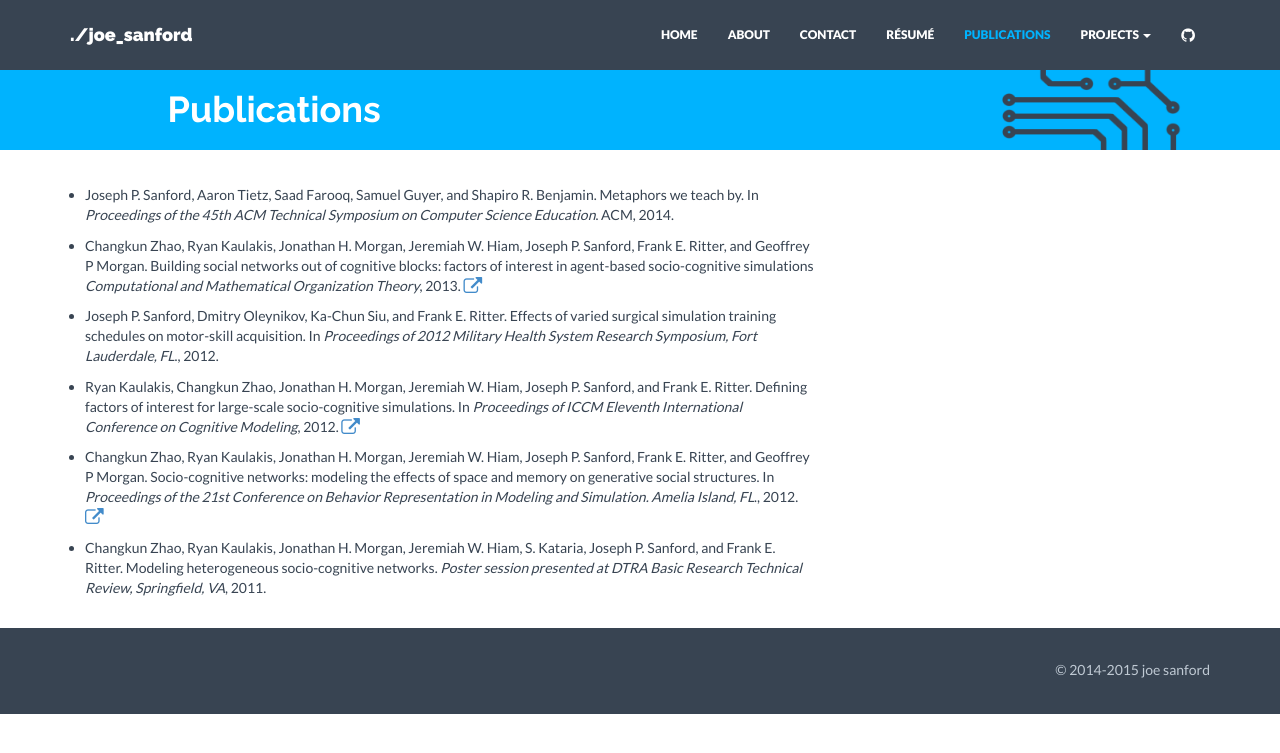
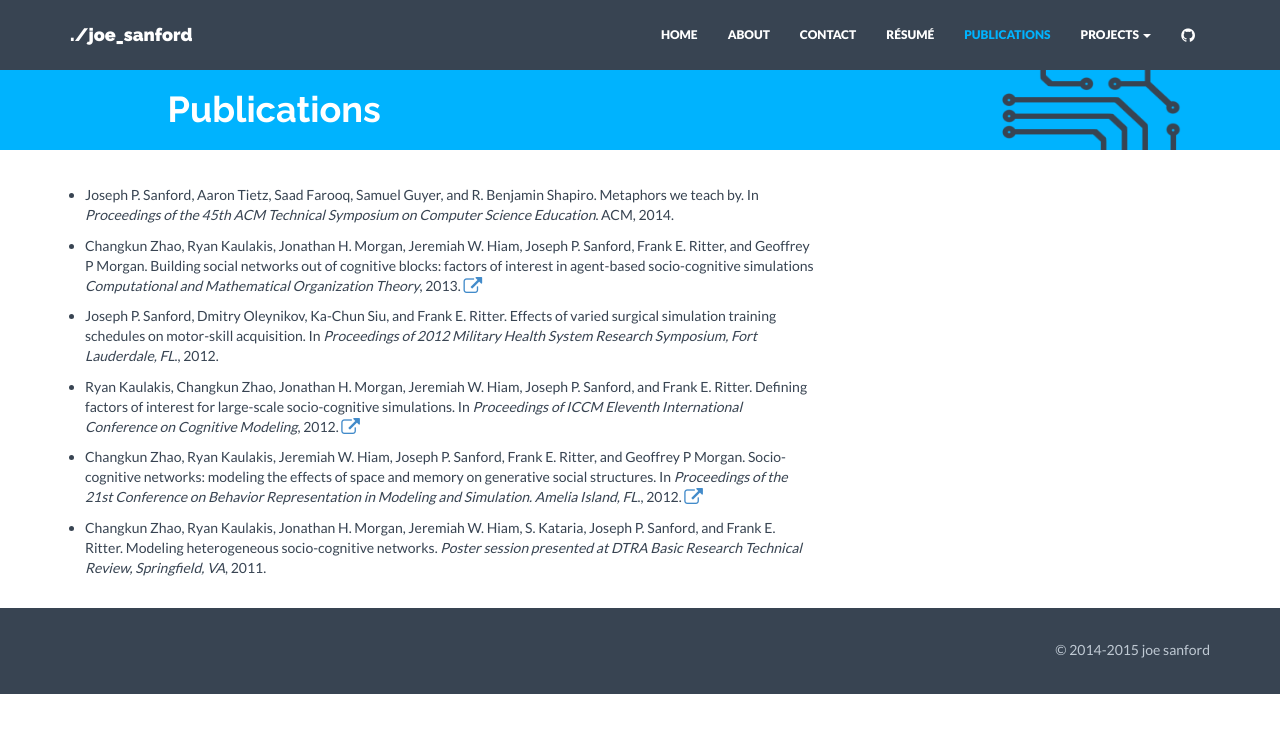
Before and after one commit to joesanford/homepage, a Flask app: page /publications in a window 1280 px wide. Shown: the top 753 px of the page. Run offline with Flask 2, Linux system fonts and the light colour scheme; some libraries are stand-ins or nearby versions.

Commit message:
fixed typo

```diff
--- a/templates/pubs.html
+++ b/templates/pubs.html
@@ -12,11 +12,11 @@
 <div class="col-lg-8" align="left">
 	<br>
 	<ul class="pub-list">
-		<li class="pub-item">Joseph P. Sanford, Aaron Tietz, Saad Farooq, Samuel Guyer, and Shapiro R. Benjamin. Metaphors we teach by. In <i>Proceedings of the 45th ACM Technical Symposium on Computer Science Education</i>. ACM, 2014.</li>
+		<li class="pub-item">Joseph P. Sanford, Aaron Tietz, Saad Farooq, Samuel Guyer, and R. Benjamin Shapiro. Metaphors we teach by. In <i>Proceedings of the 45th ACM Technical Symposium on Computer Science Education</i>. ACM, 2014.</li>
 		<li class="pub-item">Changkun Zhao, Ryan Kaulakis, Jonathan H. Morgan, Jeremiah W. Hiam, Joseph P. Sanford, Frank E. Ritter, and Geoffrey P Morgan. Building social networks out of cognitive blocks: factors of interest in agent-based socio-cognitive simulations <i>Computational and Mathematical Organization Theory</i>, 2013. <a href="http://link.springer.com/article/10.1007/s10588-014-9179-0#page-1" target="_new"><i class="fa fa-external-link fa-lg"></i></a></li>
 		<li class="pub-item">Joseph P. Sanford, Dmitry Oleynikov, Ka-Chun Siu, and Frank E. Ritter. Effects of varied surgical simulation training schedules on motor-skill acquisition. In <i>Proceedings of 2012 Military Health System Research Symposium, Fort Lauderdale, FL</i>., 2012.</li>
 		<li class="pub-item">Ryan Kaulakis, Changkun Zhao, Jonathan H. Morgan, Jeremiah W. Hiam, Joseph P. Sanford, and Frank E. Ritter. Defining factors of interest for large-scale socio-cognitive simulations. In <i>Proceedings of ICCM Eleventh International Conference on Cognitive Modeling</i>, 2012. <a href="http://acs.ist.psu.edu/papers/kaulakisZMHSR12.pdf" target="_new"><i class="fa fa-external-link fa-lg"></i></a></li>
-		<li class="pub-item">Changkun Zhao, Ryan Kaulakis, Jonathan H. Morgan, Jeremiah W. Hiam, Joseph P. Sanford, Frank E. Ritter, and Geoffrey P Morgan. Socio-cognitive networks: modeling the effects of space and memory on generative social structures. In <i>Proceedings of the 21st Conference on Behavior Representation in Modeling and Simulation. Amelia Island, FL</i>., 2012. <a href="http://acs.ist.psu.edu/papers/zhaoKMHSRM12.pdf" target="_new"><i class="fa fa-external-link fa-lg"></i></a></li>
+		<li class="pub-item">Changkun Zhao, Ryan Kaulakis, Jeremiah W. Hiam, Joseph P. Sanford, Frank E. Ritter, and Geoffrey P Morgan. Socio-cognitive networks: modeling the effects of space and memory on generative social structures. In <i>Proceedings of the 21st Conference on Behavior Representation in Modeling and Simulation. Amelia Island, FL</i>., 2012. <a href="http://acs.ist.psu.edu/papers/zhaoKMHSRM12.pdf" target="_new"><i class="fa fa-external-link fa-lg"></i></a></li>
 		<li class="pub-item">Changkun Zhao, Ryan Kaulakis, Jonathan H. Morgan, Jeremiah W. Hiam, S. Kataria, Joseph P. Sanford, and Frank E. Ritter. Modeling heterogeneous socio-cognitive networks. <i>Poster session presented at DTRA Basic Research Technical Review, Springfield, VA</i>, 2011.</li>
 	</ul>
 	<br>
```
